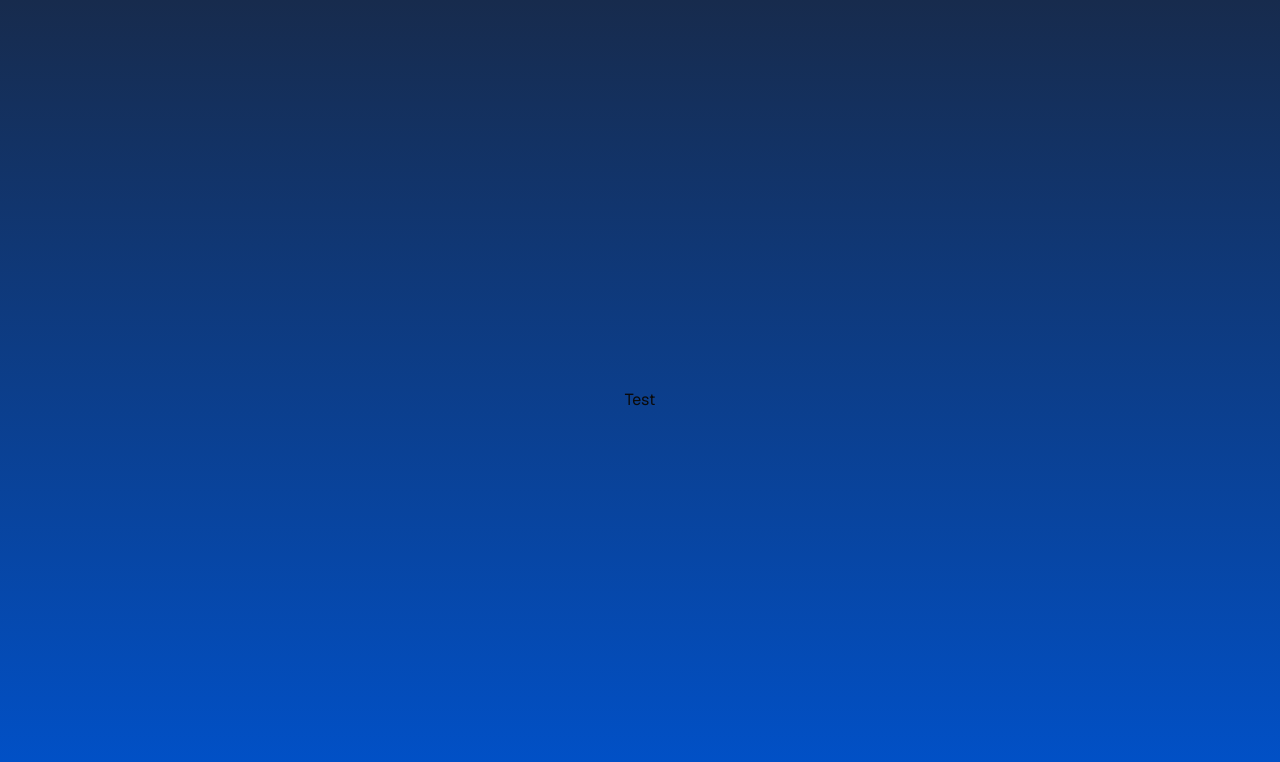
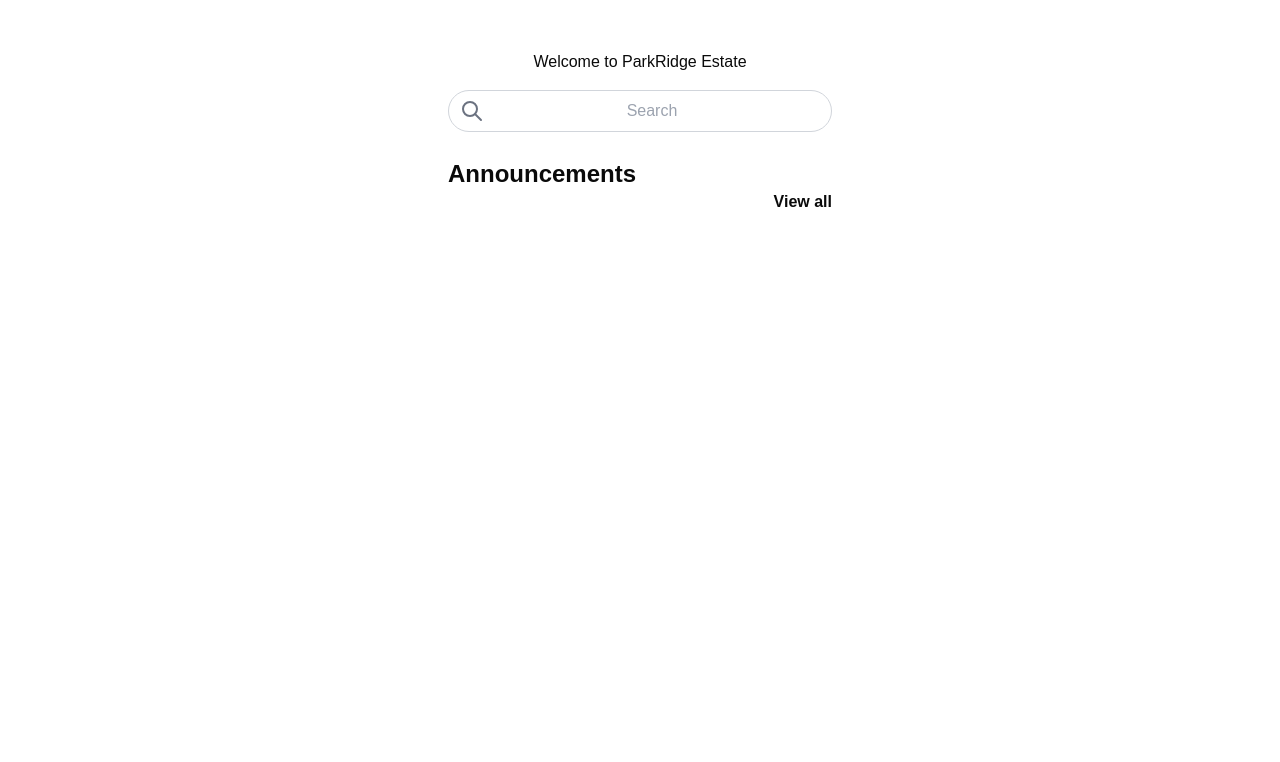
Before and after one commit to mikelagumbay22/renigo-parkridge, a Next.js app: page /dashboard in a window 1280 px wide. Shown: the top 762 px of the page. Built offline with nearby package versions, Linux system fonts and the light colour scheme.

Commit message:
feat: update dashboard page

```diff
--- a/app/dashboard/page.tsx
+++ b/app/dashboard/page.tsx
@@ -1,12 +1,39 @@
-import { useState, useEffect } from 'react';
-import { supabase } from '../../lib/supabaseClient';
+import { useState, useEffect } from "react";
+import { supabase } from "../../lib/supabaseClient";
+import { IconSearch } from "@tabler/icons-react";
 
 export default function Index() {
-
-
   return (
-    <main className='flex items-center justify-center h-screen bg-gradient-to-b from-[#172B4D] to-[#0052CC] '>
-      Test
+    <main className="flex flex-col items-center justify-top h-screen">
+      <div className="p-8 rounded-lg w-full max-w-md py-1.5">
+        <div>
+          <h1 className=" text-center mt-11 ">Welcome to ParkRidge Estate</h1>
+        </div>
+        <div>
+          <div className="flex items-center justify-top py-4">
+            <div className="relative w-full max-w-sm">
+              {/* Icon */}
+              <span className="absolute inset-y-0 left-0 flex items-center pl-3">
+                <IconSearch className="text-gray-500" />
+              </span>
+              {/* Input */}
+              <input
+                type="text"
+                name="text"
+                placeholder="Search"
+                className="w-full py-2 pl-10 pr-4 border border-gray-300 rounded-full focus:ring-blue-500 focus:border-blue-500 text-center"
+              />
+            </div>
+          </div>
+        </div>
+        <div>
+          <h1 className="font-extrabold text-2xl pt-2.5 text-left">Announcements</h1>
+        </div>
+        <div>
+          <h1 className="font-bold text-1  text-right">View all</h1>
+        </div>
+      </div>
+      <div></div>
     </main>
   );
-};
+}
--- a/app/globals.css
+++ b/app/globals.css
@@ -65,5 +65,6 @@
   }
   body {
     @apply bg-background text-foreground;
+    font-family: 'Montserrat', sans-serif;
   }
 }
--- a/app/login/page.tsx
+++ b/app/login/page.tsx
@@ -50,7 +50,7 @@ export default function Index() {
           <div className="mb-4">
             <label
               htmlFor="email"
-              className="block text-sm font-medium text-blue-900 pt-3"
+              className="block text-sm font-medium text-white pt-3"
             >
               Email
             </label>
@@ -70,7 +70,7 @@ export default function Index() {
           <div className="mb-4">
             <label
               htmlFor="password"
-              className="block text-sm font-medium text-blue-900 pt-3"
+              className="block text-sm font-medium text-white pt-3"
             >
               Password
             </label>
--- a/app/register/page.tsx
+++ b/app/register/page.tsx
@@ -25,10 +25,10 @@ const Register = () => {
   };
 
   return (
-    <main className="flex items-center justify-center h-screen bg-gradient-to-b from-[#172B4D] to-[#0052CC] ">
-      <div className="basis-full mb-6 px-9">
+    <main className="flex items-center justify-center h-screen bg-gradient-to-b from-[#172B4D] to-[#0052CC]">
+ <div className="p-8 rounded-lg w-full max-w-md py-1.5">
         <Link
-          href="/"
+          href="/login"
           className="flex items-center mb-4 text-white hover:text-blue-700"
         >
           <IconArrowLeft className="mr-2 text-white" />
@@ -46,6 +46,13 @@ const Register = () => {
             </p>
           )}
           <form onSubmit={handleRegister} className="space-y-6">
+          <div className="mb-4">
+            <label
+              htmlFor="email"
+              className="block text-sm font-medium text-white pt-3"
+            >
+              Email
+            </label>
             <input
               type="email"
               placeholder="Email"
@@ -54,23 +61,33 @@ const Register = () => {
               className="mt-1 block w-full p-2 border-0 border-b-2 bg-transparent text-white"
               required
             />
+            </div>
+                      {/* Password Input */}
+          <div className="mb-4">
+            <label
+              htmlFor="password"
+              className="block text-sm font-medium text-white pt-3"
+            >
+              Password
+            </label>
             <input
               type="password"
               placeholder="Password"
               value={password}
               onChange={(e) => setPassword(e.target.value)}
-              className="mt-1 block w-full p-2 border-0 bg-transparent text-white border-b-2 focus:ring-blue-500 focus:border-blue-500"
+              className="mt-1 block w-full p-2 border-0 bg-transparent text-white border-b-2 focus:ring-blue-500 focus:border-blue-500 mb-11"
               required
             />
+            </div>
             <button
               type="submit"
-              className="w-full py-2 bg-green-600 text-white rounded-md shadow hover:bg-green-700"
+              className="w-full py-2 bg-green-600 text-white shadow hover:bg-green-700 rounded-full"
             >
               Register
             </button>
           </form>
         </div>
-      </div>
+        </div>
     </main>
   );
 };
```
